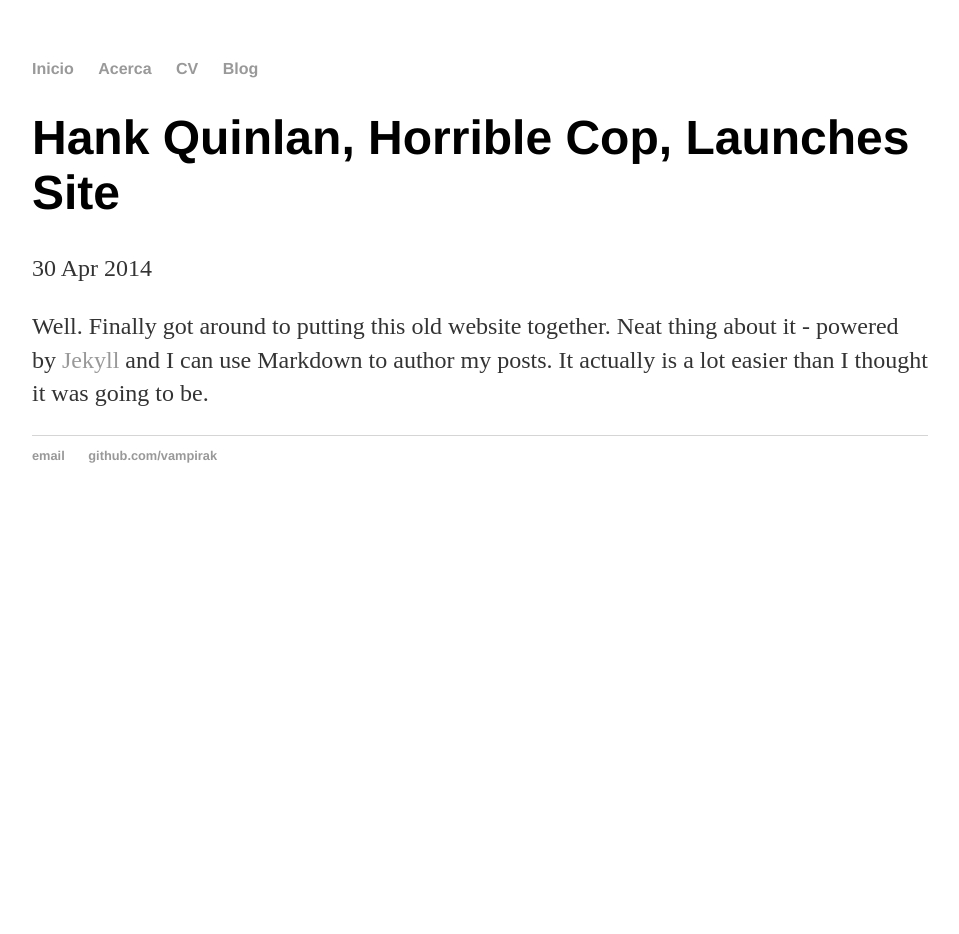
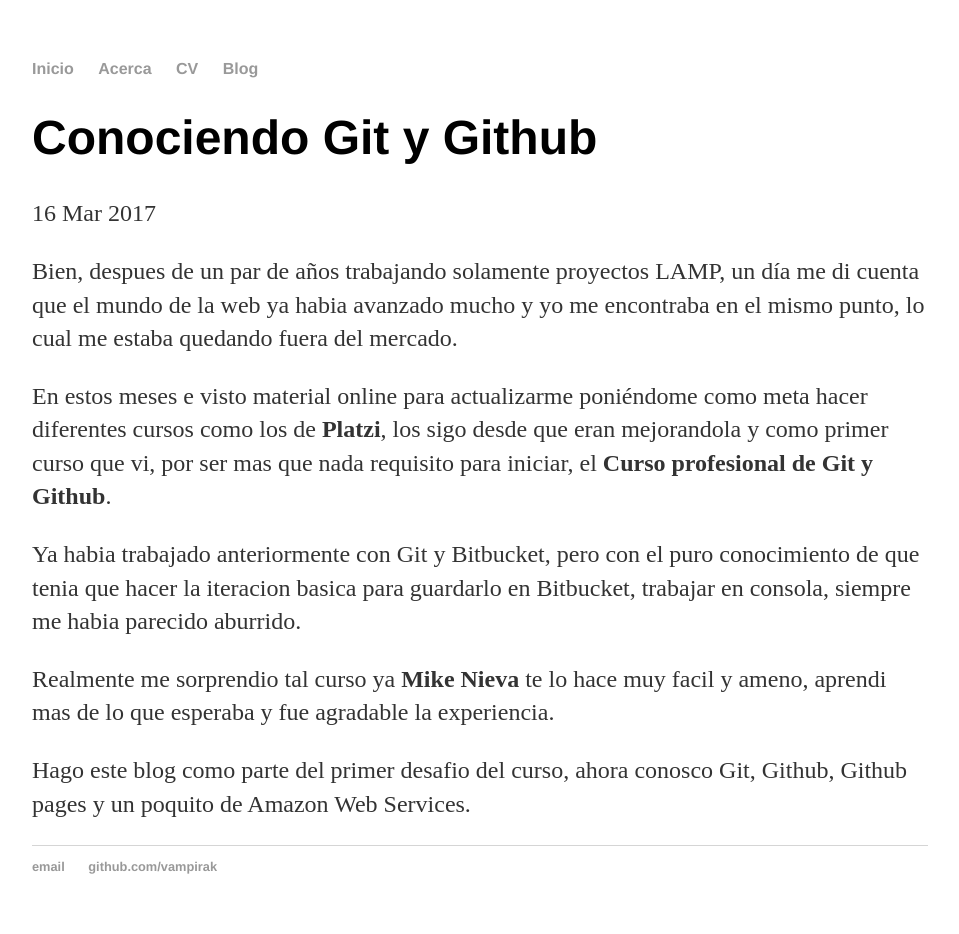
Before and after one commit to jenicevazquez/vampirak.github.io, a Jekyll site: the page built from _posts/2017-03-16-conociendo-git-y-github.md, in a window 1280 px wide. Shown: the whole page, without its empty margins (160-1119 px from the left). Built offline with Jekyll 4.4.1, drawn with Linux system fonts in a browser that asks for light colours; before the commit the page ends 900 px from its top, so only the background shows below that.

Commit message:
post inicial

```diff
--- a/_posts/2017-03-16-conociendo-git-y-github.md
+++ b/_posts/2017-03-16-conociendo-git-y-github.md
@@ -1,7 +1,24 @@
 ---
 layout: post
-title: "Hank Quinlan, Horrible Cop, Launches Site"
-date: 2014-04-30
+title: "Conociendo Git y Github"
+date: 2017-03-16
 ---
 
-Well. Finally got around to putting this old website together. Neat thing about it - powered by [Jekyll](http://jekyllrb.com) and I can use Markdown to author my posts. It actually is a lot easier than I thought it was going to be.
+  Bien, despues de un par de años trabajando solamente proyectos LAMP, un día
+me di cuenta que el mundo de la web ya habia avanzado mucho y yo
+me encontraba en el mismo punto, lo cual me estaba quedando fuera del mercado.
+
+  En estos meses e visto material online para actualizarme poniéndome como meta
+hacer diferentes cursos como los de **Platzi**, los sigo desde que eran mejorandola
+y como primer curso que vi, por ser mas que nada requisito para iniciar, el
+**Curso profesional de Git y Github**.
+
+  Ya habia trabajado anteriormente con Git y Bitbucket, pero con el puro conocimiento
+de que tenia que hacer la iteracion basica para guardarlo en Bitbucket, trabajar
+en consola, siempre me habia parecido aburrido.
+
+  Realmente me sorprendio tal curso ya **Mike Nieva** te lo hace muy facil y ameno, aprendi
+mas de lo que esperaba y fue agradable la experiencia.
+
+  Hago este blog como parte del primer desafio del curso, ahora conosco Git, Github,
+Github pages y un poquito de Amazon Web Services.
--- a/blog/index.html
+++ b/blog/index.html
@@ -1,6 +1,6 @@
 ---
 layout: default
-title: Jenice Vazquez's Blog
+title: Blog de Jenice Vazquez
 ---
 	<h1>{{ page.title }}</h1>
 	<ul class="posts">
```
